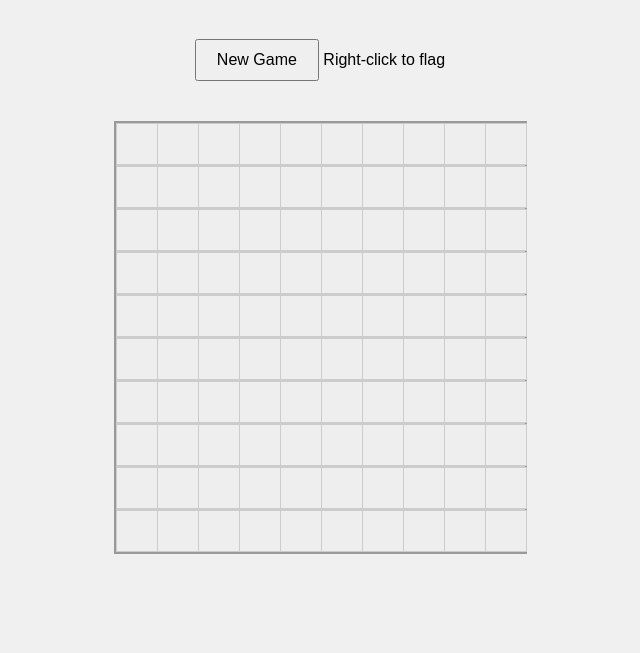
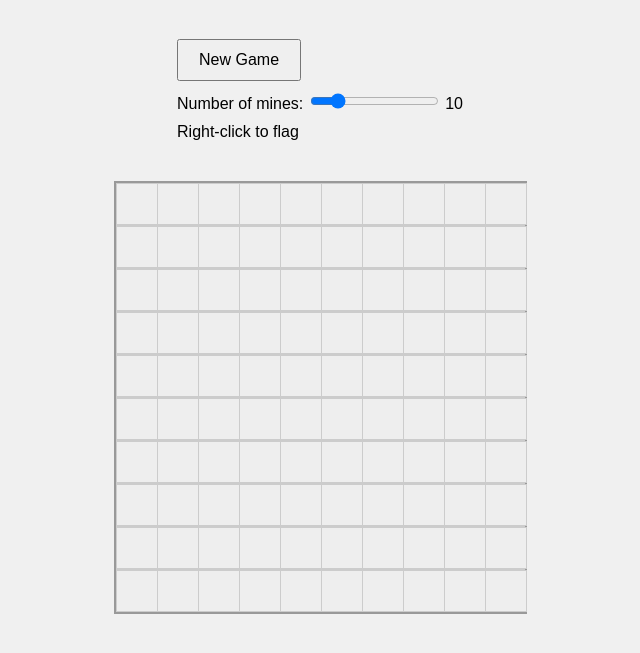
Before and after one commit to pmackenzie420/dopeysweeper, a plain HTML site: page index.html in a window 1280 px wide. Shown: the part 69-722 px from the top of the page, without its empty margins (320-960 px from the left). Drawn offline with Linux system fonts and the light colour scheme.

Commit message:
Update index.html

```diff
--- a/index.html
+++ b/index.html
@@ -73,6 +73,11 @@
     <h1>Scissor Minesweeper</h1>
     <div class="controls">
         <button onclick="startGame()">New Game</button>
+        <div style="margin: 10px 0;">
+            <label for="mineCount">Number of mines:</label>
+            <input type="range" id="mineCount" min="1" max="50" value="10" oninput="updateMineCount(this.value)">
+            <span id="mineCountDisplay">10</span>
+        </div>
         <span>Right-click to flag</span>
     </div>
     <div class="game-container">
@@ -82,7 +87,7 @@
 
     <script>
         const GRID_SIZE = 10;
-        const MINE_COUNT = 10;
+        let MINE_COUNT = 10;
         let grid = [];
         let revealed = [];
         let flagged = [];
@@ -244,6 +249,11 @@
             }
         }
 
+        function updateMineCount(value) {
+            MINE_COUNT = parseInt(value);
+            document.getElementById('mineCountDisplay').textContent = value;
+        }
+
         function startGame() {
             document.getElementById('status').innerHTML = '';
             createGrid();
```
